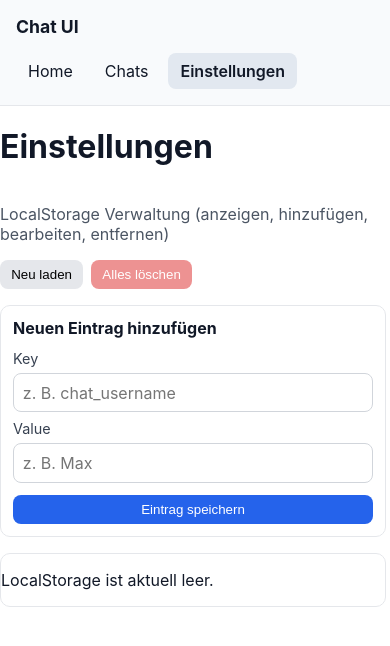
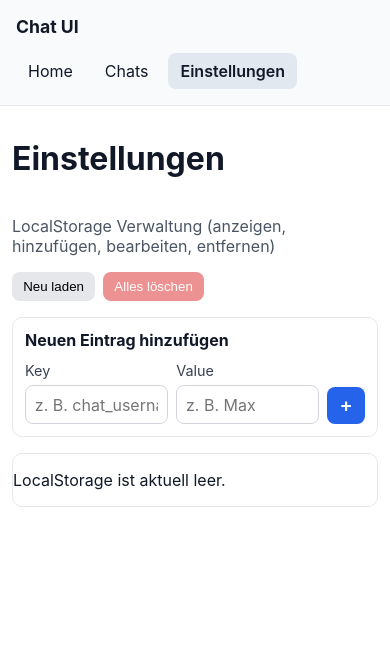
Before and after one commit to Nitoh/playground, a Nuxt app in the folder apps/chat-ui/: page /settings in a window 390 px wide. Shown: the top 646 px of the page. Built offline with nearby package versions, Linux system fonts and the light colour scheme.

Commit message:
fixed settings mobile height problem

```diff
--- a/apps/chat-ui/app/layouts/default.vue
+++ b/apps/chat-ui/app/layouts/default.vue
@@ -25,19 +25,13 @@ const updateHeight = () => {
     document.documentElement.style.setProperty('--shell-height', `${h}px`);
 };
 
-const preventBodyScroll = () => {
-    window.scrollTo(0, 0);
-};
-
 onMounted(() => {
     updateHeight();
     window.visualViewport?.addEventListener('resize', updateHeight);
-    window.visualViewport?.addEventListener('scroll', preventBodyScroll);
 });
 
 onUnmounted(() => {
     window.visualViewport?.removeEventListener('resize', updateHeight);
-    window.visualViewport?.removeEventListener('scroll', preventBodyScroll);
 });
 </script>
 
@@ -105,7 +99,8 @@ onUnmounted(() => {
     }
 
     .content {
-        overflow: hidden;
+        overflow-y: auto;
+        -webkit-overflow-scrolling: touch;
         min-height: 0;
         padding: 0;
     }
--- a/apps/chat-ui/app/pages/settings.vue
+++ b/apps/chat-ui/app/pages/settings.vue
@@ -5,7 +5,7 @@
 
         <div class="toolbar">
             <button class="btn" @click="reloadRows">Neu laden</button>
-            <button class="btn btn-danger" @click="clearAll" :disabled="rows.length === 0">Alles löschen</button>
+            <button class="btn btn-danger" @click="requestClearAll" :disabled="rows.length === 0">Alles löschen</button>
         </div>
 
         <form class="add-form" @submit.prevent="addEntry">
@@ -19,8 +19,11 @@
                     <span>Value</span>
                     <input v-model="newValue" type="text" placeholder="z. B. Max" />
                 </label>
+                <button class="btn btn-primary btn-add-entry" type="submit" aria-label="Eintrag speichern"
+                    title="Eintrag speichern">
+                    +
+                </button>
             </div>
-            <button class="btn btn-primary" type="submit">Eintrag speichern</button>
         </form>
 
         <p v-if="message" class="message">{{ message }}</p>
@@ -54,7 +57,7 @@
                             </template>
                             <template v-else>
                                 <button class="btn" @click="startEdit(row.key, row.value)">Bearbeiten</button>
-                                <button class="btn btn-danger" @click="removeEntry(row.key)">Entfernen</button>
+                                <button class="btn btn-danger" @click="requestRemoveEntry(row.key)">Entfernen</button>
                             </template>
                         </td>
                     </tr>
@@ -63,11 +66,44 @@
 
             <p v-else>LocalStorage ist aktuell leer.</p>
         </div>
+
+        <BaseModal :open="pendingDeleteKey !== null" @close="cancelRemoveEntry">
+            <template #header>
+                <h3 class="modal-title">Eintrag entfernen?</h3>
+            </template>
+
+            <p class="modal-text">
+                Soll der Eintrag
+                <strong>{{ pendingDeleteKey }}</strong>
+                wirklich gelöscht werden?
+            </p>
+
+            <div class="modal-actions">
+                <button class="btn" type="button" @click="cancelRemoveEntry">Abbrechen</button>
+                <button class="btn btn-danger" type="button" @click="confirmRemoveEntry">Löschen</button>
+            </div>
+        </BaseModal>
+
+        <BaseModal :open="pendingClearAll" @close="cancelClearAll">
+            <template #header>
+                <h3 class="modal-title">Alles löschen?</h3>
+            </template>
+
+            <p class="modal-text">
+                Soll der gesamte LocalStorage wirklich gelöscht werden?
+            </p>
+
+            <div class="modal-actions">
+                <button class="btn" type="button" @click="cancelClearAll">Abbrechen</button>
+                <button class="btn btn-danger" type="button" @click="confirmClearAll">Alles löschen</button>
+            </div>
+        </BaseModal>
     </div>
 </template>
 
 <script setup lang="ts">
 import { onMounted, ref } from 'vue';
+import BaseModal from '~/components/ui/BaseModal.vue';
 
 type StorageRow = {
     key: string;
@@ -80,6 +116,8 @@ const newValue = ref('');
 const editingKey = ref<string | null>(null);
 const editingValue = ref('');
 const message = ref('');
+const pendingDeleteKey = ref<string | null>(null);
+const pendingClearAll = ref(false);
 
 const reloadRows = () => {
     const nextRows: StorageRow[] = [];
@@ -121,12 +159,24 @@ const addEntry = () => {
     setMessage('Eintrag gespeichert.');
 };
 
-const removeEntry = (key: string) => {
+const requestRemoveEntry = (key: string) => {
+    pendingDeleteKey.value = key;
+};
+
+const cancelRemoveEntry = () => {
+    pendingDeleteKey.value = null;
+};
+
+const confirmRemoveEntry = () => {
+    const key = pendingDeleteKey.value;
+    if (!key) return;
+
     localStorage.removeItem(key);
     if (editingKey.value === key) {
         editingKey.value = null;
         editingValue.value = '';
     }
+    pendingDeleteKey.value = null;
     reloadRows();
     setMessage('Eintrag entfernt.');
 };
@@ -148,9 +198,18 @@ const saveEdit = (key: string) => {
     setMessage('Eintrag aktualisiert.');
 };
 
-const clearAll = () => {
+const requestClearAll = () => {
+    pendingClearAll.value = true;
+};
+
+const cancelClearAll = () => {
+    pendingClearAll.value = false;
+};
+
+const confirmClearAll = () => {
     localStorage.clear();
     cancelEdit();
+    pendingClearAll.value = false;
     reloadRows();
     setMessage('Alle Einträge wurden gelöscht.');
 };
@@ -166,8 +225,12 @@ onMounted(() => {
     flex-direction: column;
     gap: 1rem;
     height: 100%;
-    overflow: auto;
+    min-height: 0;
+    overflow-y: auto;
+    overflow-x: hidden;
+    -webkit-overflow-scrolling: touch;
     padding-right: 0.25rem;
+    padding-bottom: calc(env(safe-area-inset-bottom) + 0.5rem);
 }
 
 .subtitle {
@@ -196,8 +259,9 @@ onMounted(() => {
 
 .grid {
     display: grid;
-    grid-template-columns: repeat(2, minmax(0, 1fr));
+    grid-template-columns: minmax(0, 1fr) minmax(0, 1fr) auto;
     gap: 0.5rem;
+    align-items: end;
 }
 
 .field {
@@ -293,9 +357,43 @@ input {
     color: #fff;
 }
 
+.btn-add-entry {
+    width: 2.35rem;
+    height: 2.35rem;
+    padding: 0;
+    display: inline-flex;
+    align-items: center;
+    justify-content: center;
+    font-size: 1.2rem;
+    font-weight: 700;
+    line-height: 1;
+}
+
+.modal-title {
+    margin: 0;
+    font-size: 1.1rem;
+}
+
+.modal-text {
+    margin: 0;
+    line-height: 1.4;
+}
+
+.modal-actions {
+    margin-top: 1rem;
+    display: flex;
+    justify-content: flex-end;
+    gap: 0.5rem;
+}
+
 @media (max-width: 800px) {
+    .settings-page {
+        padding: 0.75rem;
+        padding-bottom: calc(env(safe-area-inset-bottom) + 0.75rem);
+    }
+
     .grid {
-        grid-template-columns: 1fr;
+        grid-template-columns: minmax(0, 1fr) minmax(0, 1fr) auto;
     }
 }
 </style>
```
